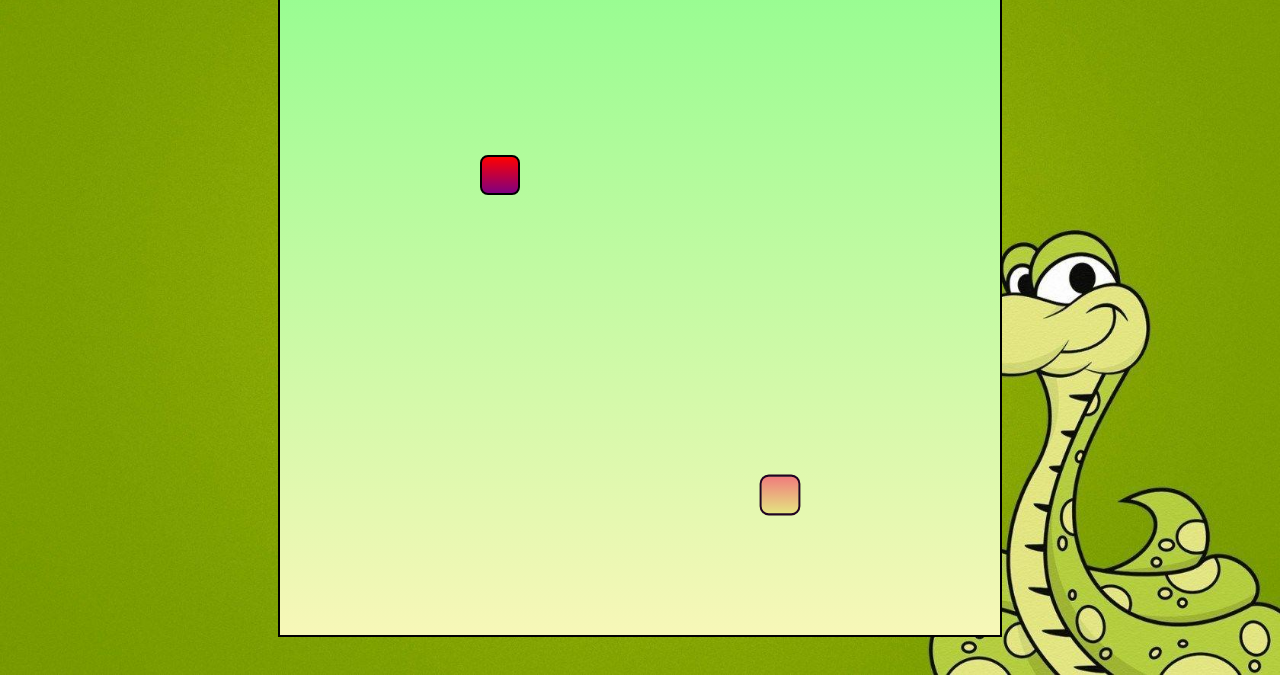
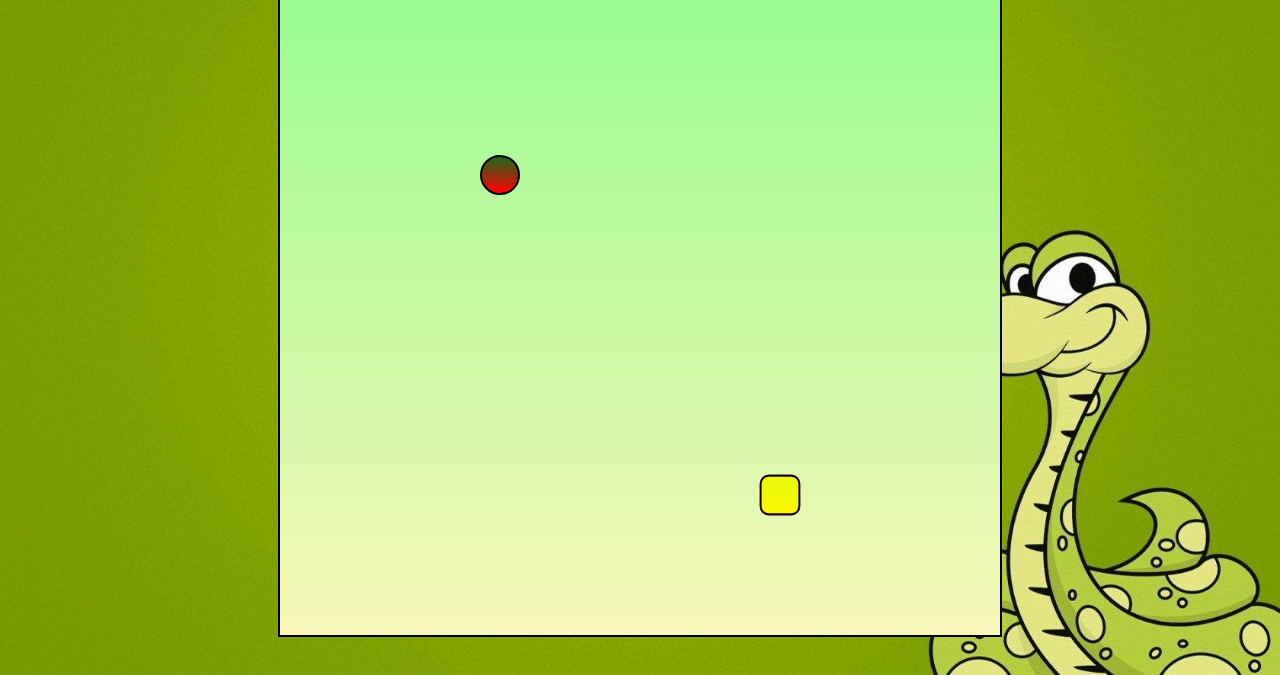
Before and after one commit to koni24/snake-game, a plain HTML site: page index.html in a window 1280 px wide. Shown: the part 125-800 px from the top of the page. Drawn offline with Linux system fonts and the light colour scheme.

Commit message:
fix-color

```diff
--- a/css/style.css
+++ b/css/style.css
@@ -38,19 +38,19 @@
     grid-template-columns: repeat(18,1fr);
 }
 .head{
-    background: linear-gradient(rgb(240, 124, 124), rgb(228, 228, 129));
+    background: linear-gradient(rgb(232, 248, 13), rgb(250, 250, 0));
     border: 2px solid rgb(34, 4, 34);
     transform: scale(1.02);
     border-radius: 9px;
 }
 .snake{
-    background-color: purple;
+    background-color: rgb(60, 255, 1);
     border: .25vmin solid white;
     border-radius: 12px;
 }
 
 .food{
-    background: linear-gradient(red, purple);
+    background: linear-gradient(rgb(28, 104, 28),red);
     border: .25vmin solid black;
-    border-radius: 8px;
+    border-radius: 20px;
 }
--- a/js/script.js
+++ b/js/script.js
@@ -41,6 +41,7 @@ function isCollide(snake){
 
 function gameEngine(){
     //part1: updating the snake array &food
+    musicSound.play();
     if(isCollide(snakeArr)){
         gameOverSound.play();
         musicSound.pause();
```
